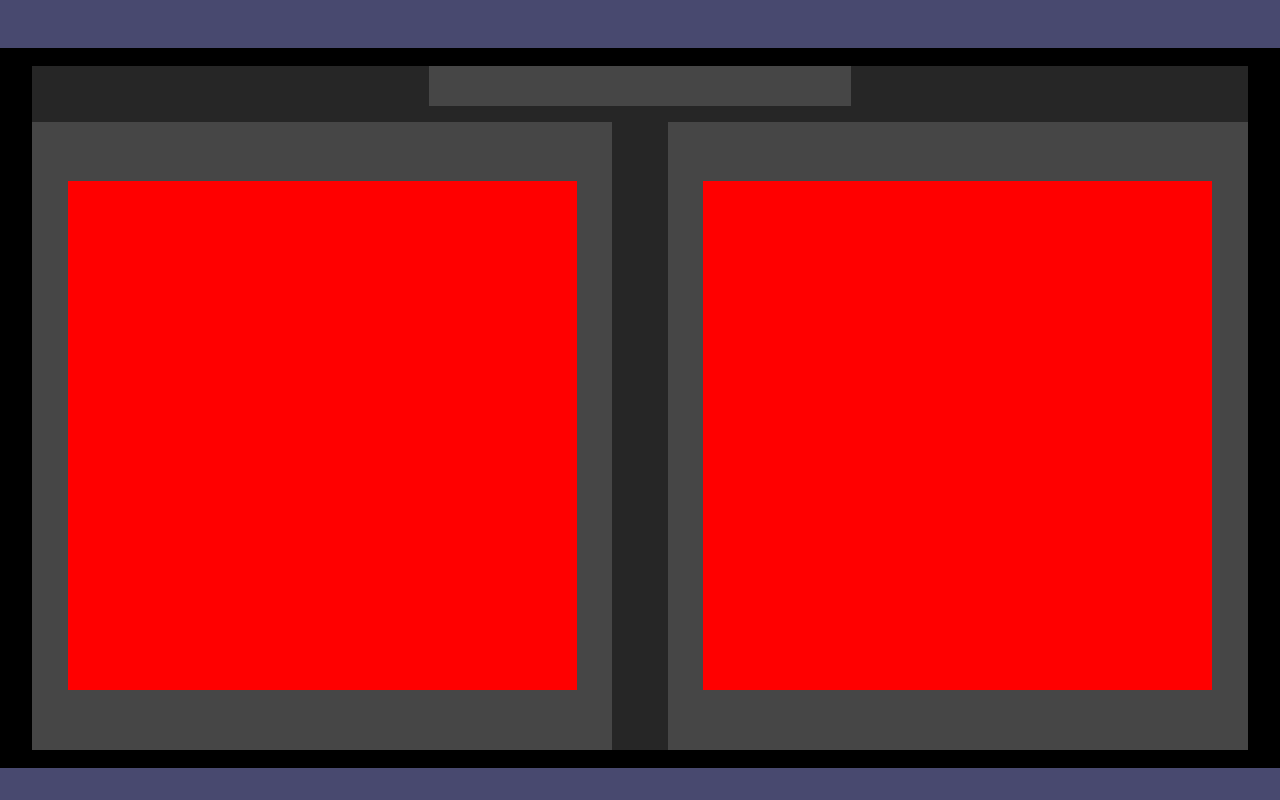
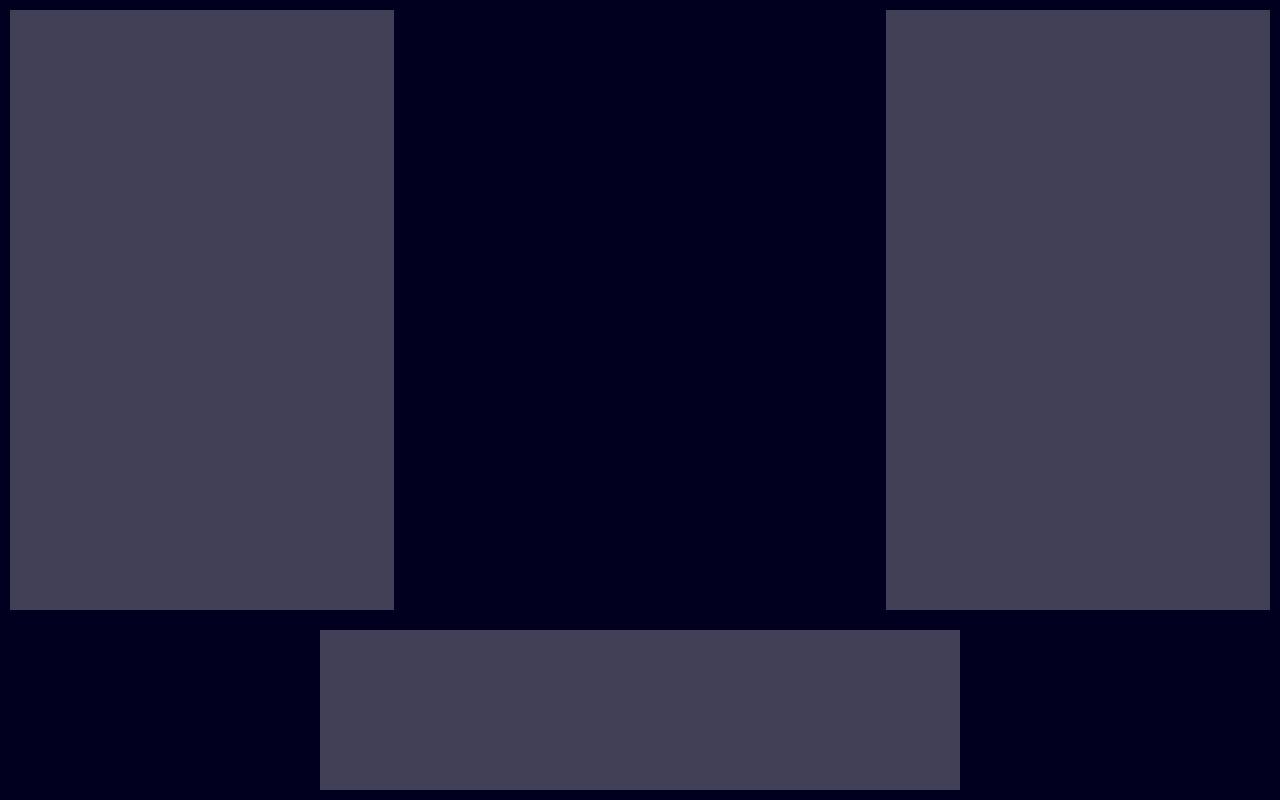
Before and after one commit to DarxyDev/Battleship, a website built with webpack: page src/index.html in a window 1280 px wide. Built offline with nearby package versions, Linux system fonts and the light colour scheme.

Commit message:
basic absolute based layout set

```diff
--- a/src/index.html
+++ b/src/index.html
@@ -9,15 +9,16 @@
 </head>
 
 <body>
-    <header></header>
-    <content>
-        <gamespace id="gamespace">
-            <section id="top-section"></section>
-            <section id="left-section" class="aspect-ratio-container"></section>
-            <section id="right-section" class="aspect-ratio-container"></section>
-        </gamespace>
-    </content>
-    <footer></footer>
+    <div id="game-window">
+        <div id="menu-container" class="hidden">
+
+        </div>
+        <div id="gamespace-container" class="">
+            <div class="board-container" id="board-container-left"></div>
+            <div class="board-container" id="board-container-right"></div>
+            <div id="dialogue-container"></div>
+        </div>
+    </div>
 </body>
 
 </html>
--- a/src/index.js
+++ b/src/index.js
@@ -6,5 +6,5 @@ import domManager from './script/DOM-manager';
 const ref = domManager.getReferences();
 let sizeRatio = config.get.gameboardSize.width() / config.get.gameboardSize.height();
 
-domManager.createGameboards(sizeRatio);
-domManager.switchToPlayer1();
+// domManager.createGameboards(sizeRatio);
+// domManager.switchToPlayer1();
--- a/src/style/style.css
+++ b/src/style/style.css
@@ -20,6 +20,7 @@
     --footer-height: 2rem;
     --default-border-radius: 5px;
     --default-box-shadow: 1px 1px 1px 1px;
+    --abs-margin:10px;
 }
 
 html,
@@ -27,74 +28,50 @@ body {
     height: 100vh;
     width: 100vw;
     font-family: Arial, Helvetica, sans-serif;
+}
+#game-window{
+    position:relative;
+    width:100%;
+    height:100%;
     background-color: var(--col-5);
     color: var(--col-1)
 }
-
-body {
-    display: grid;
-    grid-template-rows: var(--header-height) minmax(6rem, 1fr) var(--footer-height);
-    position: relative;
+ /* menu elements */
+#menu-container{
+    position:absolute;
+    background-color:var(--col-4);
+    height:100%;
+    width:100%;
+}
+ /* gamespace elements */
+#gamespace-container{
+    position:absolute;
+    height:100%;
+    width:100%;
+}
+.board-container{
+    position: absolute;
+    background-color: var(--tint-light-low);
+    height:75%;
+    width:30%;
+    top:var(--abs-margin);
+}
+#board-container-left{
+    left:var(--abs-margin);
+}
+#board-container-right{
+    right:var(--abs-margin);
+}
+#dialogue-container{
+    position:absolute;
+    width:50%;
+    height: 20%;
+    background-color:var(--tint-light-low);
+    bottom:var(--abs-margin);
+    left:25%;
 }
 
-header,
-footer {
-    background-color: var(--col-4);
-    width: 100%;
-    height: 100%;
-}
-
-/* header{ height: var(--header-height);}
-footer{height: var(--footer-height);} */
-
-content {
-    position:relative;
-    height: 100%;
-    width: 100%;
-    background-color: black;
-    display: flex;
-    justify-content: center;
-    align-items: center;
-}
+/* modifiers */
 .hidden{
     display:none;
 }
-#gamespace{
-    width:95%;
-    height:95%;
-    background-color:var(--tint-light-xlow);
-    display:grid;
-    gap:1rem;
-    grid-template-areas:    ".. .. ts ts ts .. .."
-                            "ls ls ls .. rs rs rs"
-                            "ls ls ls .. rs rs rs"
-                            "ls ls ls .. rs rs rs"
-}
-section{
-    background-color:var(--tint-light-xlow);
-    width:100%;
-    height:100%;
-    display:flex;
-    justify-content: center;
-    align-items: center;
-}
-#top-section{
-    grid-area: ts;
-}
-#left-section{
-    grid-area: ls;
-}
-#right-section{
-    grid-area: rs;
-}
-.aspect-ratio-container{
-    display:flex;
-    height:100%;
-    width:100%;
-    justify-content: center;
-    align-items: center;
-    overflow:none;
-}
-gameboard{
-    background-color: red;
-}
```
Also changed, not shown: dist/index.html, dist/main.js.
